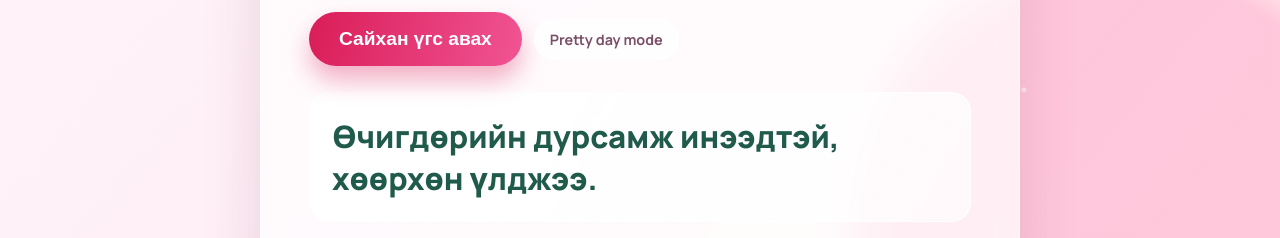
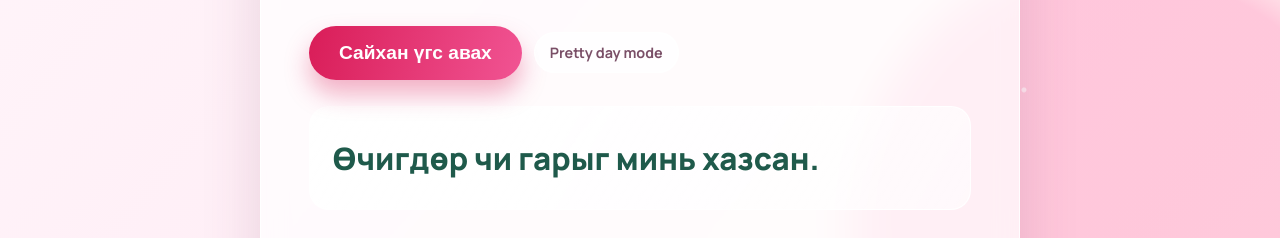
Before and after one commit to Dack-eng/-2, a plain HTML site: page index.html in a window 1280 px wide. Shown: the part 433-671 px from the top of the page. Drawn offline with nearby package versions, Linux system fonts and the light colour scheme.

Commit message:
Remove duplicate wording and align initial message

```diff
--- a/index.html
+++ b/index.html
@@ -315,14 +315,13 @@
       <span class="tag">Pretty day mode</span>
     </div>
 
-    <p id="message">Өчигдөрийн дурсамж инээдтэй, хөөрхөн үлджээ.</p>
+    <p id="message">Өчигдөр чи гарыг минь хазсан.</p>
     <p class="hint">Товчоо дахин дарахад шинэ мессеж гарна.</p>
   </main>
 
   <button id="cornerCheerBtn" class="corner-btn" type="button">Сайхан үгс</button>
 
   <script>
-    const name = "Нандиа";
     const messages = [
       "Өчигдөр чи гарыг минь хазсан.",
       "Их өвдсөн.",
```
